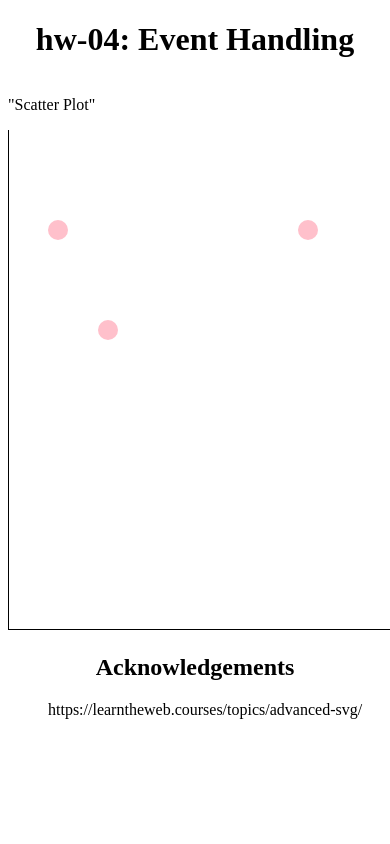
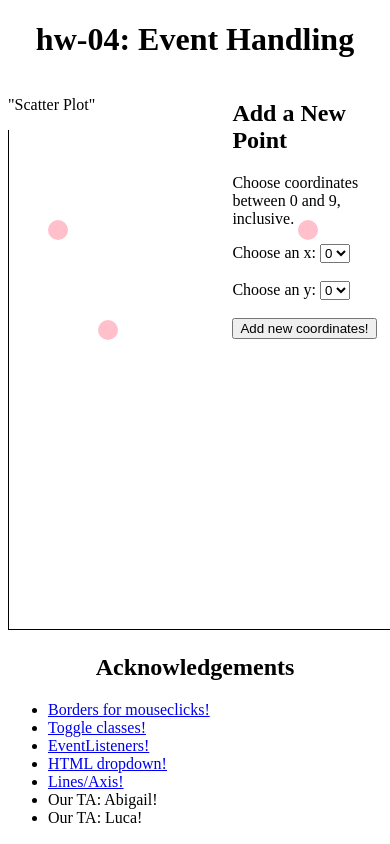
Before and after one commit to DS4200-S23-Class/hw-04-hw04-maggie-alan, a plain HTML site: page index.html in a window 390 px wide. Shown: the top 844 px of the page. Drawn offline with Linux system fonts and the light colour scheme.

Commit message:
Final changes

```diff
--- a/index.html
+++ b/index.html
@@ -2,49 +2,110 @@
 <html>
 
 <head>
+    <!--
+        Create title + link stylesheet
+    -->
     <meta charset=utf-8/>
     <title>hw-04</title>
 
     <link rel="stylesheet" href="style.css">
 </head>
 
-
 <body>
-
+    <!--
+        Create header
+    -->
     <h1 class="centered">hw-04: Event Handling</h1>
-
+    <!--
+        Create two columns by one row
+    -->
     <div id="2 columns">
         <div class="row">
+            <!--
+                Items in position (0,0)
+            -->
             <div class="leftColumn">
+                <div id="container">
+                    <!--
+                        Create a scatter plot
+                    -->
+                    <p> "Scatter Plot" </p>
+
+                    <svg class="scatter" id="svg_canvas"
+                        height="500" width="500">
+                        <!--
+                            Create the axis for the plot
+                        -->
+                        <line class ="line" x1="0" y1="0" x2="0" y2="500"/>
+                        <line class ="line" x1="0" y1="500" x2="500" y2="500"/>
+                        <!--
+                            Create the original four points
+                        -->
+                        <circle class="circle" cx="50" cy="100" r="10" onClick="buttonClicked()"/>
+                        <circle class="circle" cx="100" cy="200" r="10" onClick="buttonClicked()"/>
+                        <circle class="circle" cx="300" cy="100" r="10" onClick="buttonClicked()"/>
+                        <circle class="circle" cx="450" cy="450" r="10" onClick="buttonClicked()"/>
+
+                    </svg>
+
+                </div>
 
             </div>
+            <!--
+                Items in position (0,1)
+            -->
             <div class="rightColumn">
+                <p id="last_clicked"></p>
+                <h2>Add a New Point</h2>
 
+                <p>Choose coordinates between 0 and 9, inclusive. </p>
+
+                <form>
+                    <!--
+                        Select possible x coordinates
+                    -->
+                    <label for="x_coord">Choose an x:</label>
+                    <select id="x_coord" name="x_coord_options">
+                        <option value="0">0</option>
+                        <option value="1">1</option>
+                        <option value="2">2</option>
+                        <option value="3">3</option>
+                        <option value="4">4</option>
+                        <option value="5">5</option>
+                        <option value="6">6</option>
+                        <option value="7">7</option>
+                        <option value="8">8</option>
+                        <option value="9">9</option>
+                    </select><br><br>
+
+                    <!--
+                        Select possible y coordinates
+                    -->
+                    <label for="y_coord">Choose an y:</label>
+                    <select id="y_coord" name="y_coord_options">
+                        <option value="0">0</option>
+                        <option value="1">1</option>
+                        <option value="2">2</option>
+                        <option value="3">3</option>
+                        <option value="4">4</option>
+                        <option value="5">5</option>
+                        <option value="6">6</option>
+                        <option value="7">7</option>
+                        <option value="8">8</option>
+                        <option value="9">9</option>
+                    </select><br><br>
+                    <!--
+                        Button for adding coordinates
+                    -->
+                    <button type="button" id="add_coords_helper" onClick="addCoordsHelper()">Add new coordinates!</button>
+                </form>
             </div>
         </div>
     </div>
 
-    <div class="gen" id="container">
-        <p> "Scatter Plot" </p>
-
-        <svg class="scatter"
-            height="500" width="500">
-
-            <line class ="line" x1="0" y1="0" x2="0" y2="500"/>
-            <line class ="line" x1="0" y1="500" x2="500" y2="500"/>
-            <circle class="circle" id="circle1" cx="50" cy="100" r="10" value = "1, 2" onClick="buttonClicked()"/>
-            <circle class="circle" id="circle2" cx="100" cy="200" r="10" value = "1, 2" onClick="buttonClicked()"/>
-            <circle class="circle" id="circle3" cx="300" cy="100" r="10" value = "1, 2" onClick="buttonClicked()"/>
-            <circle class="circle" id="circle4" cx="450" cy="450" r="10" value = "1, 2" onClick="buttonClicked()"/>
-
-        </svg>
-
-    </div>
-
-    <div class="gen" id="selected-circle">
-
-    </div>
-
+    <!--
+        Link js file
+    -->
     <script src="main.js"></script>
 
     <div>
@@ -53,7 +114,13 @@
         -->
         <h2 class="centered">Acknowledgements</h2>
         <ul>
-            https://learntheweb.courses/topics/advanced-svg/
+            <li><a href="https://learntheweb.courses/topics/advanced-svg/">Borders for mouseclicks!</a></li>
+            <li><a href="https://www.w3schools.com/howto/howto_js_toggle_class.asp">Toggle classes!</a></li>
+            <li><a href="https://developer.mozilla.org/en-US/docs/Web/API/EventTarget/addEventListener">EventListeners!</a></li>
+            <li><a href="https://www.w3schools.com/html/tryit.asp?filename=tryhtml_elem_select_size">HTML dropdown!</a></li>
+            <li><a href="https://www.w3schools.com/graphics/tryit.asp?filename=trysvg_line">Lines/Axis!</a></li>
+            <li>Our TA: Abigail!</li>
+            <li>Our TA: Luca!</li>
         </ul>
     </div>
 </body>
--- a/main.js
+++ b/main.js
@@ -1,19 +1,59 @@
-function buttonClicked() {
+/* Create a function that adds a border */
+function pointBorder() {
+    /* Log 1 to see if click was received */
     console.log("1")
 
+    /* Toggle add_border class */
+    this.classList.toggle("add_border");
+
+    /* Find coordinates of the circle that was clicked */
+    let circle_x = this.getAttribute("cx") / 50;
+    let circle_y = (500 - this.getAttribute("cy")) / 50;
+
+    /* Most recently clicked coordinates */
+    let newText = "Current Point: (" + circle_x + ", " + circle_y + ")"
+
+    /* Represent most recently clicked coordinates on page */
+    document.getElementById("last_clicked").innerHTML = newText;
+}
+
+/* Helper function for adding a border */
+function buttonClicked() {
+    /* Get all circles */
     let vals = document.getElementsByTagName("circle");
 
-    vals.classList.add("add_border");
+    for (let i = 0; i < vals.length; i++){
+        let val = vals[i];
 
-    for (let i = 0; i < vals.length; i++){
-        if (vals[i].checked) {
-            //console.log(vals[i].value);
+        val.addEventListener("click", pointBorder);
 
-            //update filler
-            //let newText = "Selected Vis: " + vals[i].value;
-            //document.getElementById("selected-circle").innerHTML = newText;
-            console.log(vals[i])
-            vals[i].classList.add("add_border");
-        }
+        /* Log 2 to see if click was received */
+        console.log("2")
     }
 }
+
+/* Create a function that adds a point to the scatter plot */
+function addCoords() {
+
+    /* Get user selected x and y coordinates */
+    let x_coord = document.getElementById('x_coord');
+    let y_coord = document.getElementById('y_coord');
+
+    /* Find the computer coordinates for the user inputted coordinates */
+    let x = x_coord.value * 50;
+    let y = 500 - (y_coord.value * 50);
+
+    /* Add the coordinates as a point on the scatter plot */
+    svg_canvas = document.getElementById("svg_canvas");
+    svg_canvas.innerHTML += '<circle class="circle" cx=' + x + ' cy=' + y + ' r="10" onClick="buttonClicked()"/>';
+
+    }
+
+/* Helper function for adding a point to the scatter plot */
+function addCoordsHelper() {
+    /* Submit button was clicked */
+    let newCoords = document.getElementById("add_coords_helper");
+
+    /* Add new coords to scatter plot */
+    newCoords.addEventListener("click", addCoords);
+}
--- a/style.css
+++ b/style.css
@@ -1,11 +1,14 @@
+/* Make everything Arial */
 * {
 	font: Arial;
 }
 
+/* Center text */
 .centered {
 	text-align: center;
 }
 
+/* Create rows */
 .row {
 	display: flex;
 	flex-direction: row;
@@ -22,24 +25,30 @@
 	float: left;
 }
 
+/* Container for points */
+
 @container (width < 400) {
 
 }
 
+/* Change color on hover */
 .circle:hover {
 	fill: royalblue;
 }
 
+/* Points */
 .circle {
 	fill: pink;
 }
 
+/* Axis */
 .line {
 	stroke: rgb(0,0,0);
 	stroke-width: 2
 }
 
+/* Add border when clicked */
 .add_border {
-	border: 5px solid black;
-	fill: royalblue;
+	stroke-width: 5;
+	stroke: orange;
 }
```
